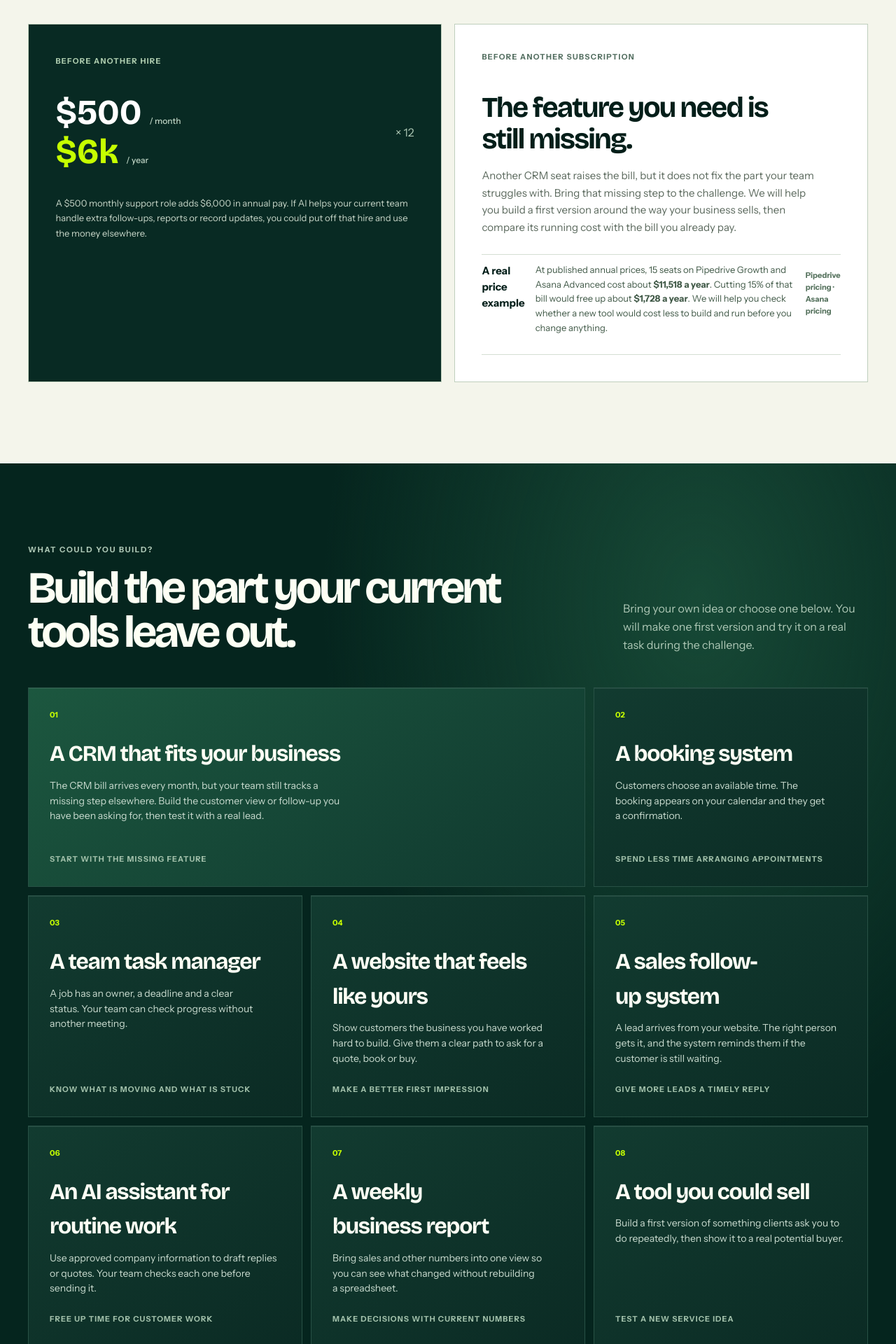
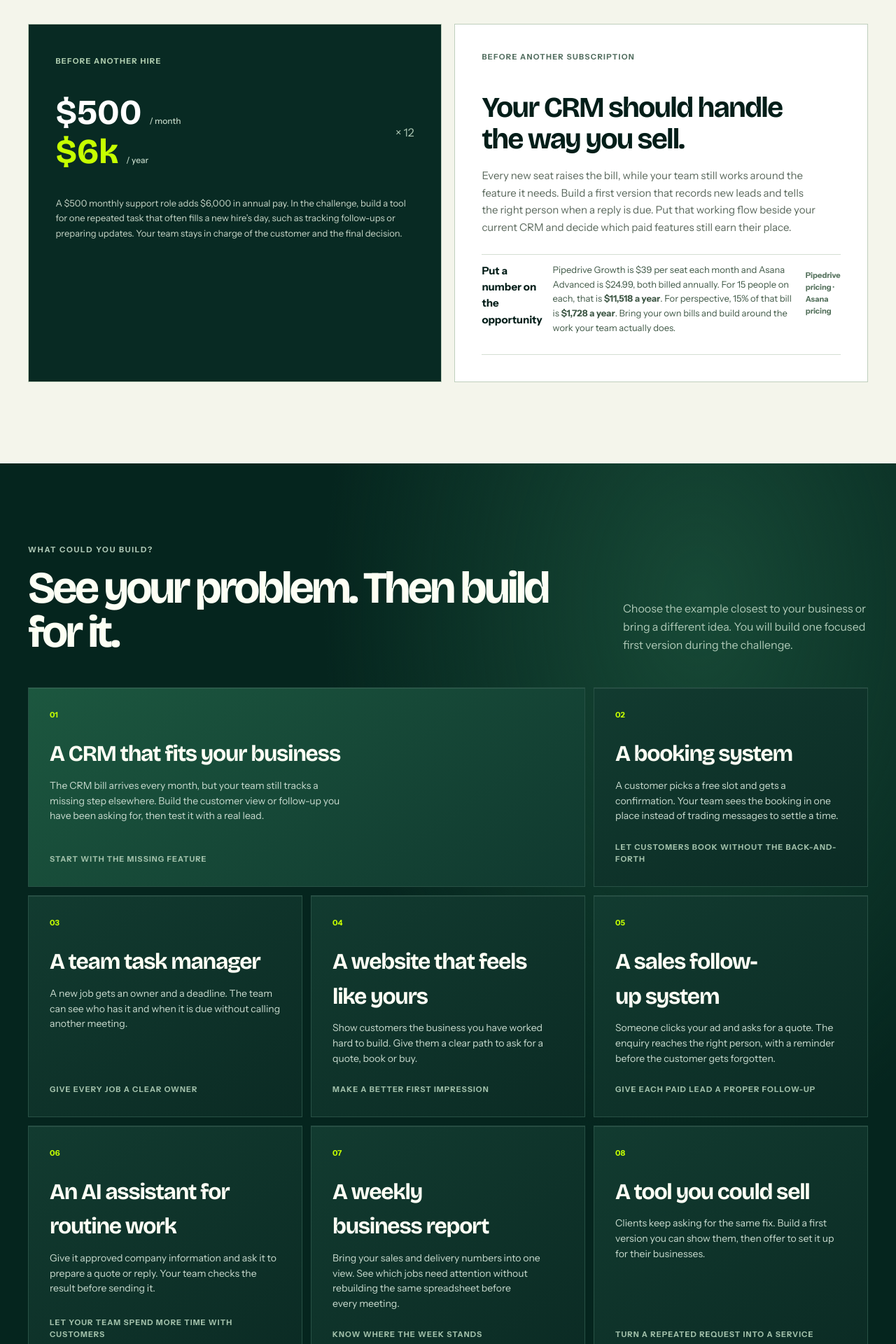
Before and after one commit to Greatdorlin/run-rentless, a Next.js app: page /moredone in a window 1280 px wide. Shown: the part 1240-3160 px from the top of the page at 70% size. Built offline with nearby package versions, Linux system fonts and the light colour scheme.

Commit message:
Sharpen MoreDone value and project copy

```diff
--- a/src/app/moredone/page.tsx
+++ b/src/app/moredone/page.tsx
@@ -13,20 +13,20 @@ export const metadata: Metadata = {
 
 const projects = [
   ["01", "A CRM that fits your business", "The CRM bill arrives every month, but your team still tracks a missing step elsewhere. Build the customer view or follow-up you have been asking for, then test it with a real lead.", "Start with the missing feature"],
-  ["02", "A booking system", "Customers choose an available time. The booking appears on your calendar and they get a confirmation.", "Spend less time arranging appointments"],
-  ["03", "A team task manager", "A job has an owner, a deadline and a clear status. Your team can check progress without another meeting.", "Know what is moving and what is stuck"],
+  ["02", "A booking system", "A customer picks a free slot and gets a confirmation. Your team sees the booking in one place instead of trading messages to settle a time.", "Let customers book without the back-and-forth"],
+  ["03", "A team task manager", "A new job gets an owner and a deadline. The team can see who has it and when it is due without calling another meeting.", "Give every job a clear owner"],
   ["04", "A website that feels like yours", "Show customers the business you have worked hard to build. Give them a clear path to ask for a quote, book or buy.", "Make a better first impression"],
-  ["05", "A sales follow-up system", "A lead arrives from your website. The right person gets it, and the system reminds them if the customer is still waiting.", "Give more leads a timely reply"],
-  ["06", "An AI assistant for routine work", "Use approved company information to draft replies or quotes. Your team checks each one before sending it.", "Free up time for customer work"],
-  ["07", "A weekly business report", "Bring sales and other numbers into one view so you can see what changed without rebuilding a spreadsheet.", "Make decisions with current numbers"],
-  ["08", "A tool you could sell", "Build a first version of something clients ask you to do repeatedly, then show it to a real potential buyer.", "Test a new service idea"],
+  ["05", "A sales follow-up system", "Someone clicks your ad and asks for a quote. The enquiry reaches the right person, with a reminder before the customer gets forgotten.", "Give each paid lead a proper follow-up"],
+  ["06", "An AI assistant for routine work", "Give it approved company information and ask it to prepare a quote or reply. Your team checks the result before sending it.", "Let your team spend more time with customers"],
+  ["07", "A weekly business report", "Bring your sales and delivery numbers into one view. See which jobs need attention without rebuilding the same spreadsheet before every meeting.", "Know where the week stands"],
+  ["08", "A tool you could sell", "Clients keep asking for the same fix. Build a first version you can show them, then offer to set it up for their businesses.", "Turn a repeated request into a service"],
 ];
 const days = [
-  ["01", "Choose the job", "Pick one task your business needs help with."],
-  ["02", "Make a simple plan", "Decide what the first version needs to do."],
-  ["03–05", "Build with guidance", "Work through the lessons and try your tool with a real example."],
-  ["06", "Plan how to find customers", "Learn ChatGPT Ads, prepare an offer and decide how you would measure results."],
-  ["07", "Test and show your tool", "Demonstrate what works, fix what does not and decide what to build next."],
+  ["01", "Choose the job", "Bring the customer, team or sales task you want your tool to handle."],
+  ["02", "Map how it should work", "Decide what goes in, what happens next and what a good result looks like."],
+  ["03–05", "Build your first version", "Make the main feature work, then try it with an example from your business."],
+  ["06", "Plan how to find customers", "Prepare an offer, a page and a way to track enquiries from your ads."],
+  ["07", "Show the working tool", "Run the agreed test and leave with a clear next step for using or improving it."],
 ];
 
 export default async function MoreDonePage({ searchParams }: { searchParams: Promise<{ country?: string; region?: string }> }) {
@@ -79,21 +79,21 @@ export default async function MoreDonePage({ searchParams }: { searchParams: Pro
     </div></section>
 
     <section className="md-numbers" aria-labelledby="md-cost-title"><div className="md-shell">
-      <div className="md-heading"><p>THE OPPORTUNITY</p><h2 id="md-cost-title">Your next hire or software bill can wait until you check this.</h2><span>Pick the work taking up your team’s time. We will help you build a tool for it and test whether it can reduce the cost.</span></div>
+      <div className="md-heading"><p>THE OPPORTUNITY</p><h2 id="md-cost-title">Turn a repeated job into a tool your team owns.</h2><span>New enquiries, booking changes and weekly reports keep taking your team’s time. Choose one job and build a first version that handles it in seven days.</span></div>
       <div className="md-numbers__grid">
-        <div className="md-salary"><small>Before another hire</small><div className="md-salary__sum"><strong>{country === "ng" ? "₦250k" : country === "rw" ? "RWF 500k" : "$500"} <em>/ month</em></strong><span>× 12</span><strong>{country === "ng" ? "₦3m" : country === "rw" ? "RWF 6m" : "$6k"} <em>/ year</em></strong></div><p>{country === "ng" ? "A ₦250,000 monthly hire adds ₦3 million in annual salary." : country === "rw" ? "A RWF 500,000 monthly hire adds RWF 6 million in annual salary." : "A $500 monthly support role adds $6,000 in annual pay."} If AI helps your current team handle extra follow-ups, reports or record updates, you could put off that hire and use the money elsewhere.</p></div>
-        <div className="md-software"><small>Before another subscription</small><h3>The feature you need is still missing.</h3><p>Another CRM seat raises the bill, but it does not fix the part your team struggles with. Bring that missing step to the challenge. We will help you build a first version around the way your business sells, then compare its running cost with the bill you already pay.</p><div className="md-software__example"><strong>A real price example</strong><span>At published annual prices, 15 seats on Pipedrive Growth and Asana Advanced cost about <b>$11,518 a year</b>. Cutting 15% of that bill would free up about <b>$1,728 a year</b>. We will help you check whether a new tool would cost less to build and run before you change anything.</span><small><a href="https://www.pipedrive.com/en/pricing/professional-crm" target="_blank" rel="noopener noreferrer">Pipedrive pricing</a> · <a href="https://asana.com/pricing" target="_blank" rel="noopener noreferrer">Asana pricing</a></small></div></div>
+        <div className="md-salary"><small>Before another hire</small><div className="md-salary__sum"><strong>{country === "ng" ? "₦250k" : country === "rw" ? "RWF 500k" : "$500"} <em>/ month</em></strong><span>× 12</span><strong>{country === "ng" ? "₦3m" : country === "rw" ? "RWF 6m" : "$6k"} <em>/ year</em></strong></div><p>{country === "ng" ? "A ₦250,000 monthly hire adds ₦3 million in annual salary." : country === "rw" ? "A RWF 500,000 monthly hire adds RWF 6 million in annual salary." : "A $500 monthly support role adds $6,000 in annual pay."} In the challenge, build a tool for one repeated task that often fills a new hire’s day, such as tracking follow-ups or preparing updates. Your team stays in charge of the customer and the final decision.</p></div>
+        <div className="md-software"><small>Before another subscription</small><h3>Your CRM should handle the way you sell.</h3><p>Every new seat raises the bill, while your team still works around the feature it needs. Build a first version that records new leads and tells the right person when a reply is due. Put that working flow beside your current CRM and decide which paid features still earn their place.</p><div className="md-software__example"><strong>Put a number on the opportunity</strong><span>Pipedrive Growth is $39 per seat each month and Asana Advanced is $24.99, both billed annually. For 15 people on each, that is <b>$11,518 a year</b>. For perspective, 15% of that bill is <b>$1,728 a year</b>. Bring your own bills and build around the work your team actually does.</span><small><a href="https://www.pipedrive.com/en/pricing" target="_blank" rel="noopener noreferrer">Pipedrive pricing</a> · <a href="https://asana.com/pricing" target="_blank" rel="noopener noreferrer">Asana pricing</a></small></div></div>
       </div>
     </div></section>
 
-    <section className="md-projects" id="projects" aria-labelledby="md-projects-title"><div className="md-shell"><div className="md-heading"><p>WHAT COULD YOU BUILD?</p><h2 id="md-projects-title">Build the part your current tools leave out.</h2><span>Bring your own idea or choose one below. You will make one first version and try it on a real task during the challenge.</span></div><div className="md-projects__grid">{projects.map(([number, title, detail, output]) => <article className="md-project" key={number}><span>{number}</span><h3>{title}</h3><p>{detail}</p><small>{output}</small></article>)}</div><div className="md-website"><div><span>FOR WEBSITES AND INTERNAL TOOLS</span><h3>Make something you are proud to put your name on.</h3></div><p>A working tool can still feel like a stranger built it. We will help you make it look and sound like your business, test it on a phone, and check how it handles customer details. When AI gives you a generic result, you will know what to change before you share it.</p></div><a className="md-underlink" href="#join">Join the cohort and tell us your idea ↗</a></div></section>
+    <section className="md-projects" id="projects" aria-labelledby="md-projects-title"><div className="md-shell"><div className="md-heading"><p>WHAT COULD YOU BUILD?</p><h2 id="md-projects-title">See your problem. Then build for it.</h2><span>Choose the example closest to your business or bring a different idea. You will build one focused first version during the challenge.</span></div><div className="md-projects__grid">{projects.map(([number, title, detail, output]) => <article className="md-project" key={number}><span>{number}</span><h3>{title}</h3><p>{detail}</p><small>{output}</small></article>)}</div><div className="md-website"><div><span>FOR WEBSITES AND INTERNAL TOOLS</span><h3>Make something you are proud to put your name on.</h3></div><p>A working tool can still feel like a stranger built it. We will help you make it look and sound like your business, test it on a phone, and check how it handles customer details. When AI gives you a generic result, you will know what to change before you share it.</p></div><a className="md-underlink" href="#join">Join the cohort and tell us your idea ↗</a></div></section>
 
-    <section className="md-days" aria-labelledby="md-days-title"><div className="md-shell md-days__layout"><div><p className="md-section-kicker">HOW THE WEEK WORKS</p><h2 id="md-days-title">Seven days. One useful first build.</h2><p>Join two live 90-minute workshops, then move your project forward with a small task each day. When you are away from your desk, we will show you how to give your AI tool instructions and check its work from your phone. By day seven, you will try your first version on a real job.</p><p className="md-days__tools">You will need a paid AI building tool for the week. It is separate from the challenge fee. After joining, we will show you the options and how to set one up.</p></div><ol>{days.map(([day, title, detail]) => <li key={day}><span>DAY {day}</span><div><h3>{title}</h3><p>{detail}</p></div></li>)}</ol></div></section>
+    <section className="md-days" aria-labelledby="md-days-title"><div className="md-shell md-days__layout"><div><p className="md-section-kicker">HOW THE WEEK WORKS</p><h2 id="md-days-title">Leave with a working first version.</h2><p>Join two live 90-minute workshops and work on your build each day. We will help you get the main feature working, then use a real example to test it. When you are away from your desk, we will show you how to give your AI tool instructions and check its work from your phone.</p><p className="md-days__tools">You will need a paid AI building tool for the week. It is separate from the challenge fee. After joining, we will show you the options and how to set one up.</p></div><ol>{days.map(([day, title, detail]) => <li key={day}><span>DAY {day}</span><div><h3>{title}</h3><p>{detail}</p></div></li>)}</ol></div></section>
 
-    <section className="md-ads" aria-labelledby="md-ads-title"><div className="md-shell md-ads__layout"><div><p className="md-section-kicker">A CHANCE TO LEARN A NEW AD CHANNEL EARLY</p><h2 id="md-ads-title">ChatGPT Ads is growing. Learn how to use it while it is new.</h2><p>Businesses that learned Facebook Ads early had time to test what brought customers to them. ChatGPT Ads offers another chance to learn a growing channel. In October 2026, it reached 89 countries, and more than 100,000 advertisers had used it. More than 1.2 billion people use ChatGPT each week.</p><p>We will help you choose an offer, write an ad and build a page that turns interest into enquiries. Then you will learn how to track which enquiries become customers. If your business has access, you can submit a campaign for approval and decide whether to spend on a test.</p><p className="md-ads__source"><a href="https://openai.com/index/chatgpt-ads-expands-26-new-countries/" target="_blank" rel="noopener noreferrer">See the ChatGPT Ads announcement ↗</a> · <a href="https://help.openai.com/en/articles/20001245-ads-manager-availability" target="_blank" rel="noopener noreferrer">Check country access ↗</a></p></div><div className="md-ads__graphic" aria-label="From a clear offer to an ad, enquiry and sale"><span>YOUR OFFER</span><i /><span>AD</span><i /><span>ENQUIRY</span><i /><span>SALE</span></div></div></section>
+    <section className="md-ads" aria-labelledby="md-ads-title"><div className="md-shell md-ads__layout"><div><p className="md-section-kicker">A CHANCE TO LEARN A NEW AD CHANNEL EARLY</p><h2 id="md-ads-title">ChatGPT Ads is growing. Learn how to use it while it is new.</h2><p>Businesses that learned Facebook Ads early had time to test what brought customers to them. ChatGPT Ads offers another chance to learn a growing channel. In October 2026, it reached 89 countries, and more than 100,000 advertisers had used it. More than 1.2 billion people use ChatGPT each week.</p><p>We will help you prepare an offer, an ad and the page people visit after clicking. You will leave with a way to record enquiries and see which become customers. Where ChatGPT Ads is available to your business, you will know how to submit your first test.</p><p className="md-ads__source"><a href="https://openai.com/index/chatgpt-ads-expands-26-new-countries/" target="_blank" rel="noopener noreferrer">See the ChatGPT Ads announcement ↗</a> · <a href="https://help.openai.com/en/articles/20001245-ads-manager-availability" target="_blank" rel="noopener noreferrer">Check country access ↗</a></p></div><div className="md-ads__graphic" aria-label="From a clear offer to an ad, enquiry and sale"><span>YOUR OFFER</span><i /><span>AD</span><i /><span>ENQUIRY</span><i /><span>SALE</span></div></div></section>
 
     <section className="md-pricing" aria-labelledby="md-pricing-title"><div className="md-shell"><div className="md-heading"><p>CHOOSE YOUR PLACE</p><h2 id="md-pricing-title">Come alone. Or get your team building together.</h2><span>Everyone gets the same workshops, exercises and guidance. Team places cost less per person.</span></div><div className={`md-pricing__grid${isNigeria ? "" : " md-pricing__grid--four"}`}>{offers.map(({ seats, note }) => <article key={seats} className={seats > 1 ? "md-pricing__team" : undefined} id={seats === 3 ? "team-offer" : undefined}><span>{moreDonePlans[seats].label}{seats > 1 ? ` · save ${savings(seats)}` : ""}</span><h3>{amount(seats)}</h3><p>{note}</p><a href={`?seats=${seats}&country=${country}#join`}>Choose {moreDonePlans[seats].label.toLowerCase()} ↗</a></article>)}</div><p className="md-pricing__fine">Prices are shown for {country === "ng" ? "Nigeria" : country === "rw" ? "Rwanda" : "other countries"}. <a href="#md-country">Change country ↑</a> A paid AI building tool, hosting and ad spend are separate where needed; we explain your options before you use them.</p></div></section>
-    <section className="md-guarantee"><div className="md-shell md-guarantee__layout"><strong>What if my tool does not work?</strong><p>Before the challenge, we agree on one small tool and what it needs to do. Come to the required sessions and finish the exercises. If your tool does not pass that test, we will help you again in an extra session for free. If our promised help still does not get it working as agreed, we will refund your challenge fee.</p></div></section>
-    <section className="md-join" id="join" aria-labelledby="md-join-title"><div className="md-shell md-join__layout"><div><p className="md-section-kicker">JOIN MOREDONE</p><h2 id="md-join-title">Start with the problem you want to solve.</h2><p>Choose your places and tell us what you would like to build. {isNigeria ? "Pay securely online to complete your place." : "Get your payment details after you send the prepared message."}</p></div><MoreDoneForm country={country} /></div></section>
+    <section className="md-guarantee"><div className="md-shell md-guarantee__layout"><strong>Your first build has a clear test.</strong><p>Before the challenge, we agree on a tool you can build in seven days and what it needs to do. Attend the required sessions and complete the exercises. If your build misses the agreed test, we will guide you through another session for free. If our promised support still cannot get the agreed first version through that test, we refund your challenge fee.</p></div></section>
+    <section className="md-join" id="join" aria-labelledby="md-join-title"><div className="md-shell md-join__layout"><div><p className="md-section-kicker">JOIN MOREDONE</p><h2 id="md-join-title">Your first working version starts here.</h2><p>Choose your places and tell us which job your tool should handle. {isNigeria ? "Pay securely online to join the challenge." : "Send your details to get payment instructions and secure your place."}</p></div><MoreDoneForm country={country} /></div></section>
   </div>;
 }
```
